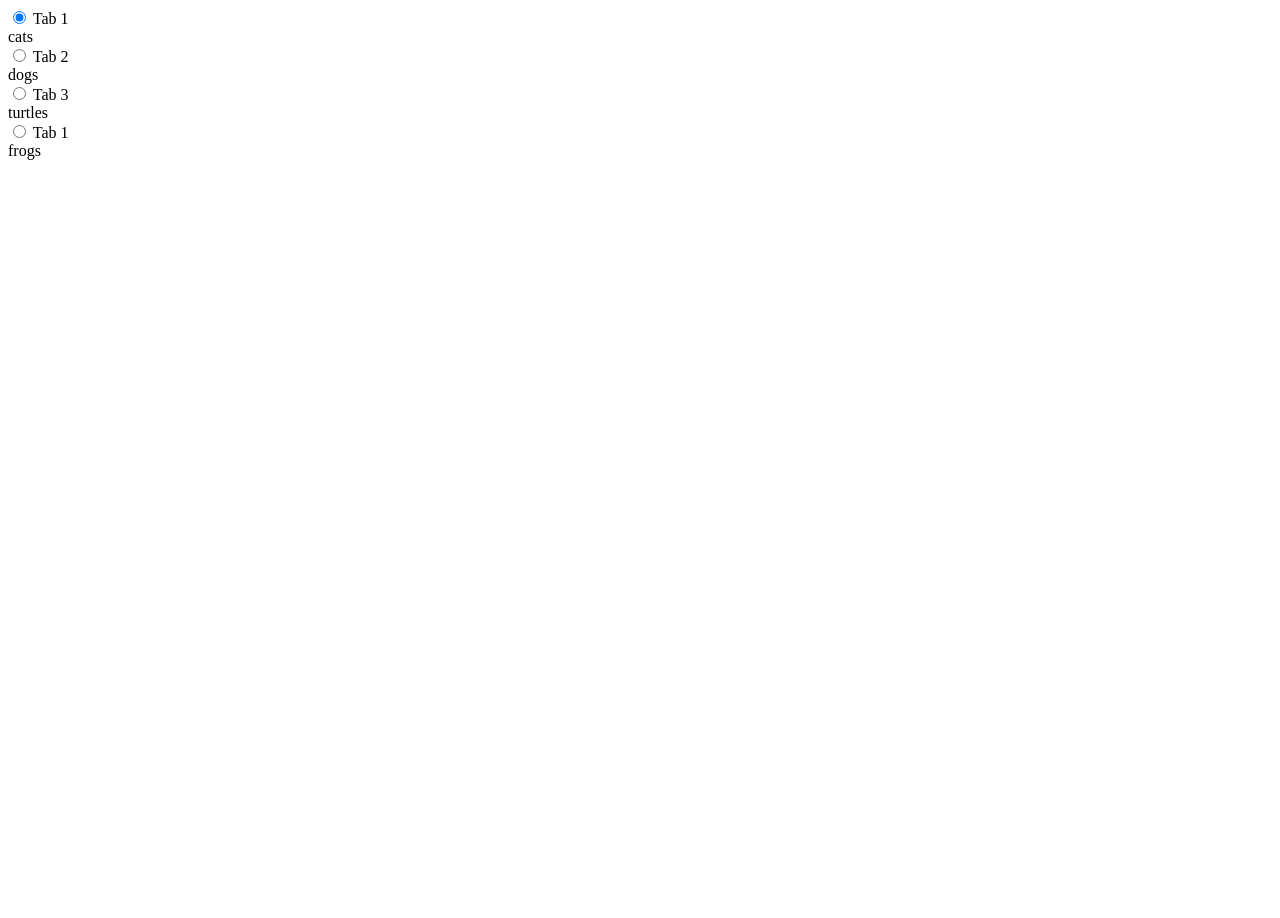
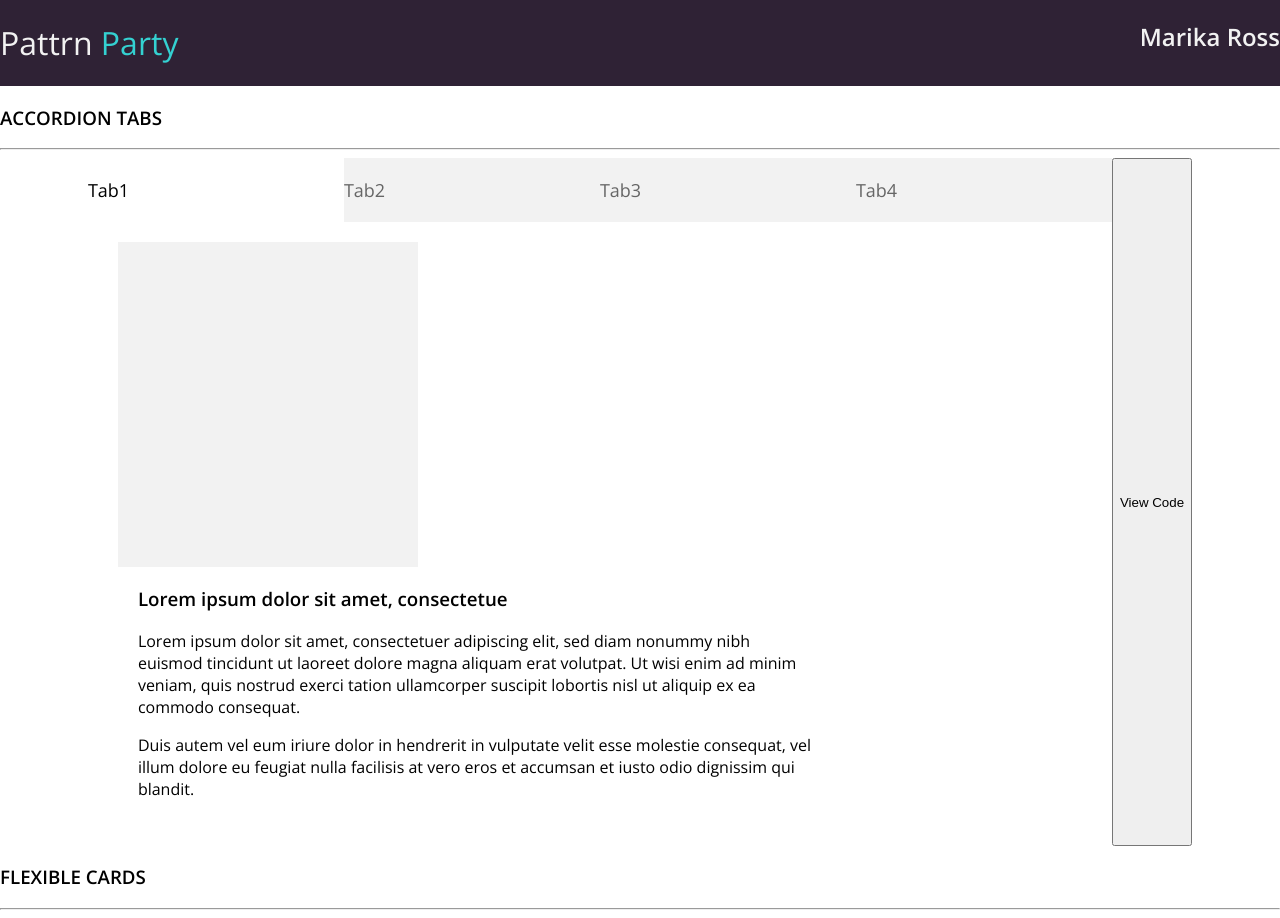
Before and after one commit to marikaross/Pattrn-Party, a plain HTML site: page index.html in a window 1280 px wide. Before the commit the page ends 800 px from the top, so only its background shows below. Drawn offline with nearby package versions, Linux system fonts and the light colour scheme.

Commit message:
Start flexible card section

```diff
--- a/index.html
+++ b/index.html
@@ -1,44 +1,87 @@
 <!DOCTYPE html>
 <html lang='en'>
 <link rel="stylesheet" type="text/css" href="styles.css">
+<link href="https://fonts.googleapis.com/css?family=Open+Sans:300,600" rel="stylesheet">
 <head>
   <link rel="shortcut icon" type="image/svg" href="/fireworks.svg"/>
   <title>Pattrn Party</title>
 </head>
 <body>
-  <section class="tab-section">
-    <article class="tabs">
-      <div class="tab">
-        <input type="radio" id="tab-1" name="tab-group-1" checked>
-        <label for="tab-1">Tab 1</label>
-        <div class="content">
-          cats
+  <header class="header">
+    <h1>Pattrn <span>Party</h1></span>
+    <h2>Marika Ross</h2>
+  </header>
+  <main>
+      <div class="sub-header">
+        <h3>ACCORDION TABS</h3>
+        <hr/>
+      </div>
+
+
+
+    <section class="accordion-tabs">
+
+      <div class="tabs">
+        <input name="tabs" type="radio" id="tab-1" checked="checked" class="input"/>
+        <label for="tab-1" class="label">Tab1</label>
+        <div class="panel">
+          <div class="tab-image"></div>
+          <article class="tab-text">
+            <h3>Lorem ipsum dolor sit amet, consectetue</h3>
+            <p>Lorem ipsum dolor sit amet, consectetuer adipiscing elit, sed diam nonummy nibh euismod tincidunt ut laoreet dolore magna aliquam erat volutpat. Ut wisi enim ad minim veniam, quis nostrud exerci tation ullamcorper suscipit lobortis nisl ut aliquip ex ea commodo consequat.</p>
+            <p>Duis autem vel eum iriure dolor in hendrerit in vulputate velit esse molestie consequat, vel illum dolore eu feugiat nulla facilisis at vero eros et accumsan et iusto odio dignissim qui blandit.</p>
+          </article>
+        </div>
+
+        <input name="tabs" type="radio" id="tab-2" class="input"/>
+        <label for="tab-2" class="label">Tab2</label>
+        <div class="panel">
+          <div class="tab-image"></div>
+          <article class="tab-text">
+            <h3>Lorem ipsum dolor sit amet, consectetue</h3>
+            <p>Lorem ipsum dolor sit amet, consectetuer adipiscing elit, sed diam nonummy nibh euismod tincidunt ut laoreet dolore magna aliquam erat volutpat. Ut wisi enim ad minim veniam, quis nostrud exerci tation ullamcorper suscipit lobortis nisl ut aliquip ex ea commodo consequat.</p>
+        </article>
+        </div>
+
+        <input name="tabs" type="radio" id="tab-3" class="input"/>
+        <label for="tab-3" class="label">Tab3</label>
+        <div class="panel">
+          <div class="tab-image"></div>
+          <article class="tab-text">
+          <h3>Lorem ipsum dolor sit amet, consectetue</h3>
+          <p>Lorem ipsum dolor sit amet, consectetuer adipiscing elit, sed diam nonummy nibh euismod tincidunt ut laoreet dolore magna aliquam erat volutpat. Ut wisi enim ad minim veniam, quis nostrud exerci tation ullamcorper suscipit lobortis nisl ut aliquip ex ea commodo consequat.</p>
+          <p>Duis autem vel eum iriure dolor in hendrerit in vulputate velit esse molestie consequat, vel illum dolore eu feugiat nulla facilisis at vero eros et accumsan et iusto odio dignissim qui blandit.</p>
+        </article>
+        </div>
+
+        <input name="tabs" type="radio" id="tab-4" class="input"/>
+        <label for="tab-4" class="label">Tab4</label>
+        <div class="panel">
+          <div class="tab-image"></div>
+          <article class="tab-text">
+            <h3>Lorem ipsum dolor sit amet, consectetue</h3>
+            <p>Lorem ipsum dolor sit amet, consectetuer adipiscing elit, sed diam nonummy nibh euismod tincidunt ut laoreet dolore magna aliquam erat volutpat. Ut wisi enim ad minim veniam, quis nostrud exerci tation ullamcorper suscipit lobortis nisl ut aliquip ex ea commodo consequat.</p>
+            <p>Duis autem vel eum iriure dolor in hendrerit in vulputate velit esse molestie consequat, vel illum dolore eu feugiat nulla facilisis at vero eros et accumsan et iusto odio dignissim qui blandit.</p>
+        </article>
+        </div>
+      </div>
+      <button class="view-code">View Code</button>
+    </section>
+    <section class="flexible-cards">
+      <div class="sub-header">
+        <h3>FLEXIBLE CARDS</h3>
+        <hr/>
+      </div>
+      <div class="card-container">
+        <div class-"card-1">
+
         </div>
       </div>
 
-      <div class="tab">
-        <input type="radio" id="tab-2" name="tab-group-1">
-        <label for="tab-2">Tab 2</label>
-        <div class="content">
-          dogs
-        </div>
-      </div>
-      <div class="tab">
-        <input type="radio" id="tab-3" name="tab-group-1">
-        <label for="tab-3">Tab 3</label>
-        <div class="content">
-          turtles
-        </div>
-      </div>
-      <div class="tab">
-        <input type="radio" id="tab-4" name="tab-group-1">
-        <label for="tab-1">Tab 1</label>
-        <div class="content">
-          frogs
-        </div>
-      </div>
-    </article>
-  </section>
+    </section>
+
+
+  </main>
 <script type="text/javascript" href="scripts.js"></script>
 </body>
 </html>
--- a/styles.css
+++ b/styles.css
@@ -0,0 +1,135 @@
+body {
+  font-family: 'Open Sans', sans-serif;
+  box-sizing: border-box;
+  margin: 0 auto;
+}
+
+.element-title {
+  display: inline;
+  color: #000000;
+  font-weight: 300;
+}
+
+.main-body-hrs {
+  width: 60%;
+}
+
+.header {
+  background-color: #2F2235;
+  display: flex;
+  flex-direction: row;
+  justify-content: space-between;
+}
+
+.accordion-tabs {
+  display: flex;
+  justify-content: center;
+}
+
+.tabs {
+  width: 100%;
+}
+
+.tabs label{
+  width: 25%;
+}
+
+.tab-image {
+  width: 300px;
+  height: 325px;
+  background-color: #f2f2f2;
+}
+
+.tab-text {
+  width: 70%;
+  padding-left: 20px;
+  padding-right: 20px;
+}
+
+h1 {
+  font-weight: 300;
+}
+
+span {
+  color: #34D1D1;
+}
+
+h1,
+h2 {
+  color: #f2f2f2;
+}
+
+.tabs {
+  display: flex;
+  flex-wrap: wrap;
+  width: 80%;
+}
+
+.input {
+  position: absolute;
+  opacity: 0;
+}
+
+.label {
+  padding: 20px 0;
+  background-color: #f2f2f2;
+  cursor: pointer;
+  font-weight: 300;
+  font-size: 18px;
+  color: #666666;
+  transition: background 0.1s, color 0.1s;
+  /*margin: 20px 0 20px 0;*/
+}
+
+.label:hover {
+  background: #d8d8d8;
+}
+
+.label:active {
+  background: #ccc;
+}
+
+.input:focus + .label {
+  box-shadow: inset 0px 0px 0px 3px #2aa1c0;
+  z-index: 1;
+}
+
+.input:checked + .label {
+  background: #fff;
+  color: #000;
+}
+
+.input:checked + .label + .panel {
+  display: block;
+  width: 100%;
+}
+
+.panel {
+  display: none;
+  padding: 20px 30px 30px;
+  background: #fff;
+}
+
+
+@media (max-width: 600px) {
+  .label {
+    width: auto;
+  }
+
+  .input:checked + .label + .panel {
+  flex-direction: column
+  /*width: 100%;*/
+}
+
+}
+
+
+@media (min-width: 600px) {
+  .panel {
+    order: 99;
+  }
+
+  /*.tabs label {
+    width: 100%;
+  }*/
+}
```
Also changed, not shown: scripts.js (+20 -0 lines).
